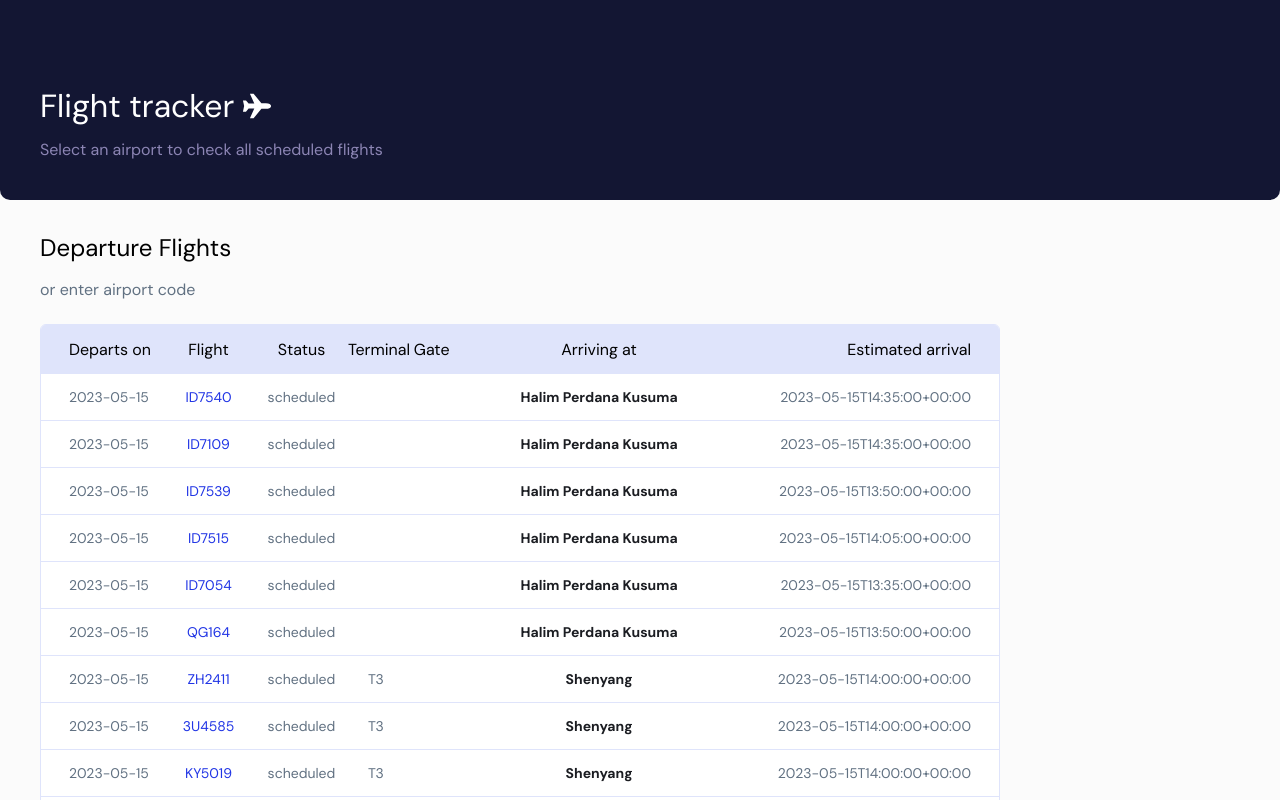
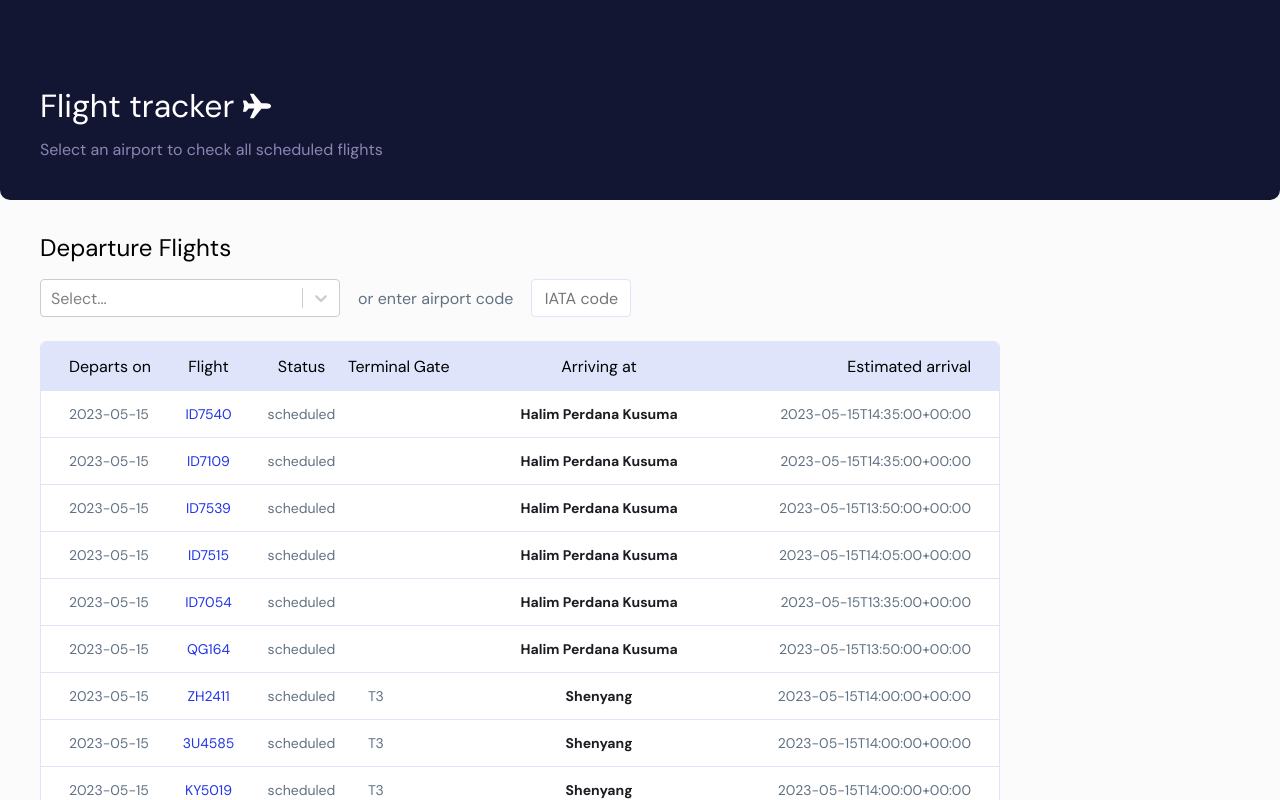
Before and after one commit to paugmnoz/flights-react, a React (Create React App) app: page / in a window 1280 px wide. Shown: the top 800 px of the page. Built offline with nearby package versions, Linux system fonts and the light colour scheme; no server answers.

Commit message:
search front

```diff
--- a/package.json
+++ b/package.json
@@ -9,6 +9,7 @@
     "react": "^18.2.0",
     "react-dom": "^18.2.0",
     "react-scripts": "5.0.1",
+    "react-select": "^5.7.3",
     "web-vitals": "^2.1.4"
   },
   "scripts": {
--- a/src/App.js
+++ b/src/App.js
@@ -2,6 +2,7 @@ import './App.css';
 import Home from './Home/Home';
 import React from "react";
 import flights_json from './flights.json'
+import airports_json from './airports.json'
 
 const API_KEY = `${process.env.REACT_APP_FLIGHTS_API_KEY}`;
 
@@ -12,7 +13,8 @@ class App extends React.Component {
 		super(props);
 		this.state = {
 			DataisLoaded: true,
-			flights_data: []
+			flights_data: [],
+			airports_data: []
 		};
 
 	}
@@ -20,8 +22,11 @@ class App extends React.Component {
 	componentDidMount() {
 		this.setState({
 			DataisLoaded: true,
-			flights_data: flights_json.data
+			flights_data: flights_json.data,
+			airports_data: airports_json.data
 		})
+
+
 		/*
 				fetch(
 			  "http ://api.aviationstack.com/v1/flights?access_key=" + `${API_KEY}`)
@@ -36,15 +41,15 @@ class App extends React.Component {
 
 	}
 	render() {
-		const { DataisLoaded, flights_data} = this.state;
+		const { DataisLoaded, flights_data } = this.state;
 
-		console.log('app' + typeof(flights_data))
-		if (flights_data.length === 0 ) return <div>
+		console.log('app' + typeof (flights_data))
+		if (flights_data.length === 0) return <div>
 			<h1> Please wait some time.... </h1> </div>;
 
 		return (
 			<div className="App">
-				<Home key={1} flight_data={this.state.flights_data}></Home>
+				<Home key={1} flight_data={this.state.flights_data} airports_data={this.state.airports_data}></Home>
 			</div>
 		);
 	}
--- a/src/Home/Home.css
+++ b/src/Home/Home.css
@@ -32,9 +32,23 @@
   display: flex;
   flex-direction: row;
   margin: 16px 0 24px 0;
+  align-items: center;
+}
+.home_content .search_bar .css-b62m3t-container {
+  width: 300px;
 }
 .home_content .search_bar p {
   color: #617182;
+  margin: 0 18px;
+}
+.home_content .search_bar .iata_input {
+  border: 1px solid #DFE4FB;
+  border-radius: 4px;
+  padding: auto 18px;
+  font-size: 16px;
+  height: 38px;
+  text-align: center;
+  width: 100px;
 }
 
 ul {
--- a/src/Home/Home.js
+++ b/src/Home/Home.js
@@ -2,26 +2,48 @@ import React from 'react';
 import DepartureItem from './DepartureItem';
 import './Home.css';
 import Header from './Header';
+import Select from 'react-select'
 
 
 export default class Home extends React.Component {
+
+
     constructor(props) {
         super(props);
         this.state = {
             data: this.props.flight_data.slice(0, 15),
+            airports_data: this.props.airports_data,
+            options: []
         };
+
+    }
+
+    addAirport() {
+        var new_airport = {
+            value: '', label: ''
+        };
+        var options_array = []
+        this.state.airports_data.map((airport) => {
+            new_airport = {
+                value: airport.airport_name, label: airport.airport_name
+            }
+            options_array.push(new_airport)
+            return options_array
+        })
+        this.state.options = options_array
     }
 
     render() {
-        console.log('home' + this.state.data)
-
+        this.addAirport();
         return (
             <div>
-                <Header></Header>
+                <Header ></Header>
                 <section className='home_content'>
                     <h2>Departure Flights</h2>
                     <div className='search_bar'>
+                        <Select options={this.state.options} />
                         <p> or enter airport code </p>
+                        <input className='iata_input' type="text" placeholder='IATA code' id="iatacode" name="iatacode" />
                     </div>
                     <ul>
                         <li className='listHeader'>
@@ -36,6 +58,7 @@ export default class Home extends React.Component {
                         {
                             this.state.data.map((flight) => {
                                 return <DepartureItem
+
                                     arriving_to={flight.departure.airport}
                                     depart_date={flight.flight_date}
                                     flight_number={flight.flight.iata}
@@ -48,8 +71,6 @@ export default class Home extends React.Component {
                         }
                     </ul>
                 </section>
-
-
             </div>
 
         );
--- a/src/Home/Home.scss
+++ b/src/Home/Home.scss
@@ -32,9 +32,24 @@
         display: flex;
         flex-direction: row;
         margin: 16px 0 24px 0;
+        align-items: center;
+        .css-b62m3t-container{
+            width: 300px;
+        }
 
         p {
             color: $gray_03;
+            margin: 0 18px;
+        }
+        .iata_input {
+            border: 1px solid $light_blue_01;
+            border-radius: 4px;
+            padding: auto 18px;
+            font-size: 16px;
+            height: 38px;
+            text-align: center;
+            width: 100px;
+
         }
     }
 }
```
Also changed, not shown: 2 other files (tests, documents, lock files or other folders).
